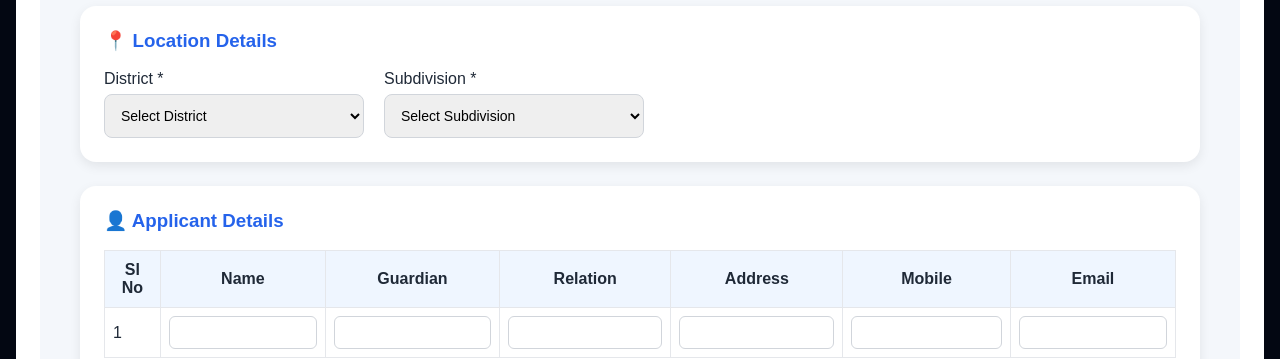
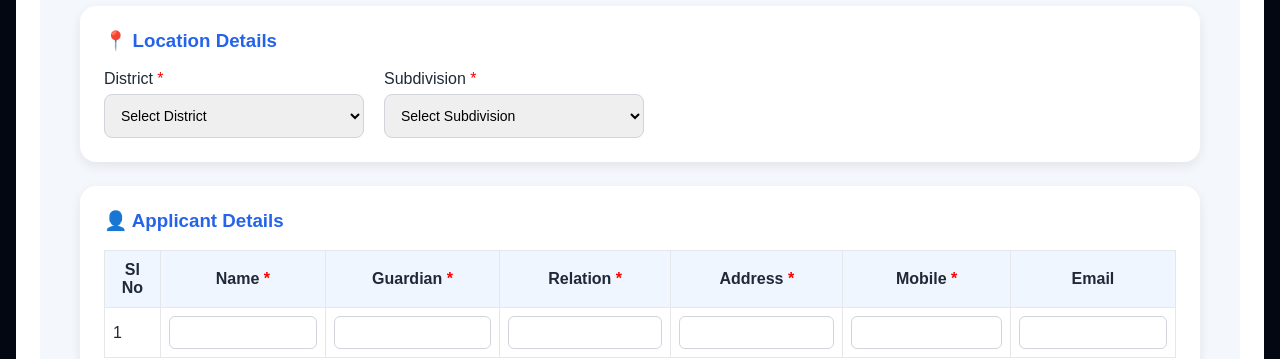
Before and after one commit to shyamriti/RCCMS-Section-14, a React (Vite) app: page / in a window 1280 px wide. Shown: the part 249-608 px from the top of the page. Built offline with nearby package versions, Linux system fonts and the light colour scheme.

Commit message:
Highlighted required field indicators

```diff
--- a/src/components/CaseRegistration.jsx
+++ b/src/components/CaseRegistration.jsx
@@ -25,7 +25,7 @@ export default function CaseRegistration() {
 
         <div style={rowStyle}>
           <div>
-            <label>District *</label>
+            <label>District <span style={{ color: "red" }}>*</span></label>
             <br />
             <select style={inputStyle}>
               <option>Select District</option>
@@ -33,7 +33,7 @@ export default function CaseRegistration() {
           </div>
 
           <div>
-            <label>Subdivision *</label>
+            <label>Subdivision <span style={{ color: "red" }}>*</span></label>
             <br />
             <select style={inputStyle}>
               <option>Select Subdivision</option>
@@ -56,11 +56,11 @@ export default function CaseRegistration() {
           <thead>
             <tr>
               <th style={thStyle}>Sl No</th>
-              <th style={thStyle}>Name</th>
-              <th style={thStyle}>Guardian</th>
-              <th style={thStyle}>Relation</th>
-              <th style={thStyle}>Address</th>
-              <th style={thStyle}>Mobile</th>
+              <th style={thStyle}>Name <span style={{ color: "red" }}>*</span></th>
+              <th style={thStyle}>Guardian <span style={{ color: "red" }}>*</span></th>
+              <th style={thStyle}>Relation <span style={{ color: "red" }}>*</span></th>
+              <th style={thStyle}>Address <span style={{ color: "red" }}>*</span></th>
+              <th style={thStyle}>Mobile <span style={{ color: "red" }}>*</span></th>
               <th style={thStyle}>Email</th>
             </tr>
           </thead>
```
Also changed, not shown: 1 other file (tests, documents, lock files or other folders).
